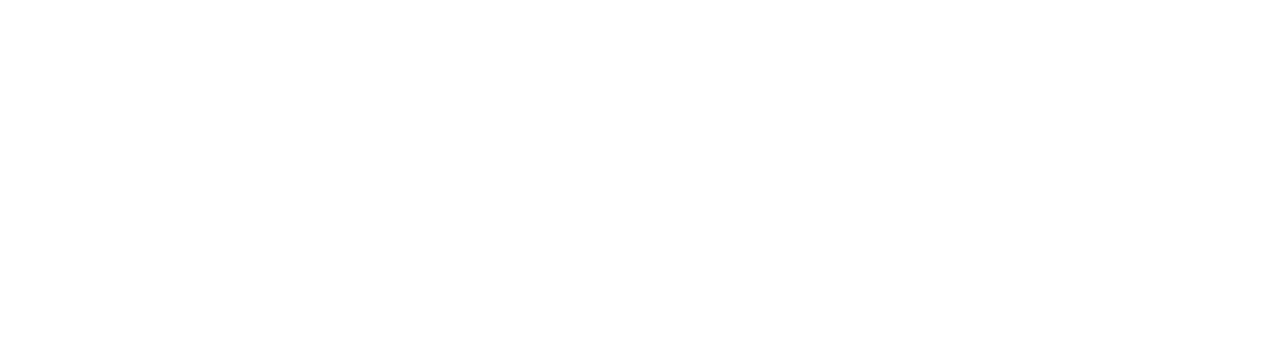
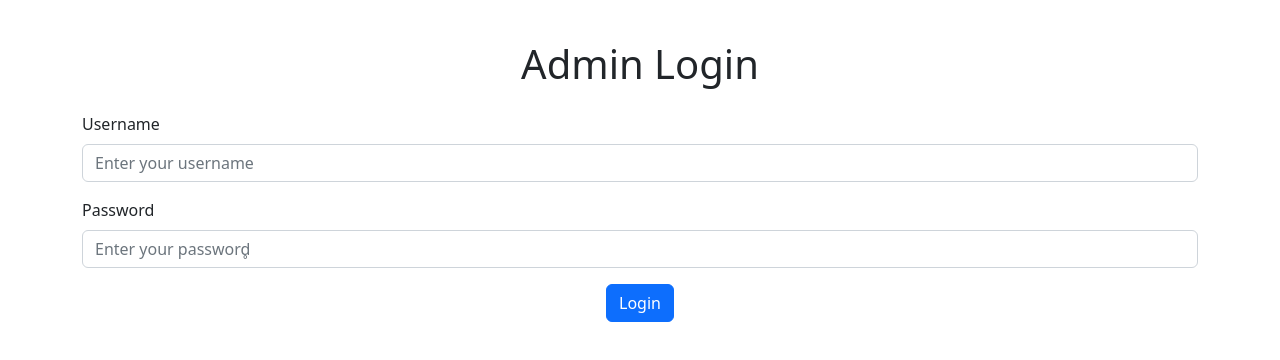
Before and after one commit to sufailbadushat/employee-angular-app, an Angular app: page / in a window 1280 px wide. Shown: the top 360 px of the page. Built offline with nearby package versions, Linux system fonts and the light colour scheme.

Commit message:
admin login add

```diff
--- /dev/null
+++ b/src/app/admin-login/admin-login.component.html
@@ -0,0 +1,25 @@
+<div class="container" >
+    <div class="row">
+        <div class="col col-12 col-sm-12 col-md-12 col-lg-12 col-xl-12 col-xxl-12">
+            <div class="row g-3 mt-4">
+                <div class="col col-12 col-sm-12 col-md-12 col-lg-12 col-xl-12 col-xxl-12 text-center text-dark">
+                    <h1 >Admin Login</h1>
+                </div>
+                <div class="col col-12 col-sm-12 col-md-12 col-lg-12 col-xl-12 col-xxl-12 ">
+                    <label for="" class="form-label text-dark ">Username</label>
+                    <input type="text" placeholder="Enter your username" class="form-control ">
+                </div>
+                <div class="col col-12 col-sm-12 col-md-12 col-lg-12 col-xl-12 col-xxl-12">
+                    <label for="" class="form-label text-dark ">Password</label>
+                    <input type="password" placeholder="Enter your password̥" name="" id="" class="form-control">
+                </div>
+                <div class="col col-12 col-sm-12 col-md-12 col-lg-12 col-xl-12 col-xxl-12 text-center">
+                    <a routerLink="add" class="btn btn-primary">Login</a>
+
+                </div>
+
+            </div>
+        </div>
+
+    </div>
+</div>
--- a/src/app/app.component.html
+++ b/src/app/app.component.html
@@ -1,3 +1,3 @@
-
+<app-admin-login></app-admin-login>
 
 <router-outlet></router-outlet>
--- a/src/app/app.module.ts
+++ b/src/app/app.module.ts
@@ -3,10 +3,12 @@
 
 import { AppRoutingModule } from './app-routing.module';
 import { AppComponent } from './app.component';
+import { AdminLoginComponent } from './admin-login/admin-login.component';
 
 @NgModule({
   declarations: [
-    AppComponent
+    AppComponent,
+    AdminLoginComponent
   ],
   imports: [
     BrowserModule,
--- a/src/index.html
+++ b/src/index.html
@@ -2,12 +2,17 @@
 <html lang="en">
 <head>
   <meta charset="utf-8">
-  <title>Employeeapp</title>
+  <title>Hospitalapp</title>
   <base href="/">
   <meta name="viewport" content="width=device-width, initial-scale=1">
   <link rel="icon" type="image/x-icon" href="favicon.ico">
+  <!-- CSS only -->
+<link href="https://cdn.jsdelivr.net/npm/bootstrap@5.2.3/dist/css/bootstrap.min.css" rel="stylesheet" integrity="sha384-rbsA2VBKQhggwzxH7pPCaAqO46MgnOM80zW1RWuH61DGLwZJEdK2Kadq2F9CUG65" crossorigin="anonymous">
 </head>
 <body>
   <app-root></app-root>
+
+  <!-- JavaScript Bundle with Popper -->
+<script src="https://cdn.jsdelivr.net/npm/bootstrap@5.2.3/dist/js/bootstrap.bundle.min.js" integrity="sha384-kenU1KFdBIe4zVF0s0G1M5b4hcpxyD9F7jL+jjXkk+Q2h455rYXK/7HAuoJl+0I4" crossorigin="anonymous"></script>
 </body>
 </html>
```
Also changed, not shown: src/app/admin-login/admin-login.component.ts (added, +10 -0 lines), src/app/admin-login/admin-login.component.css (added).
